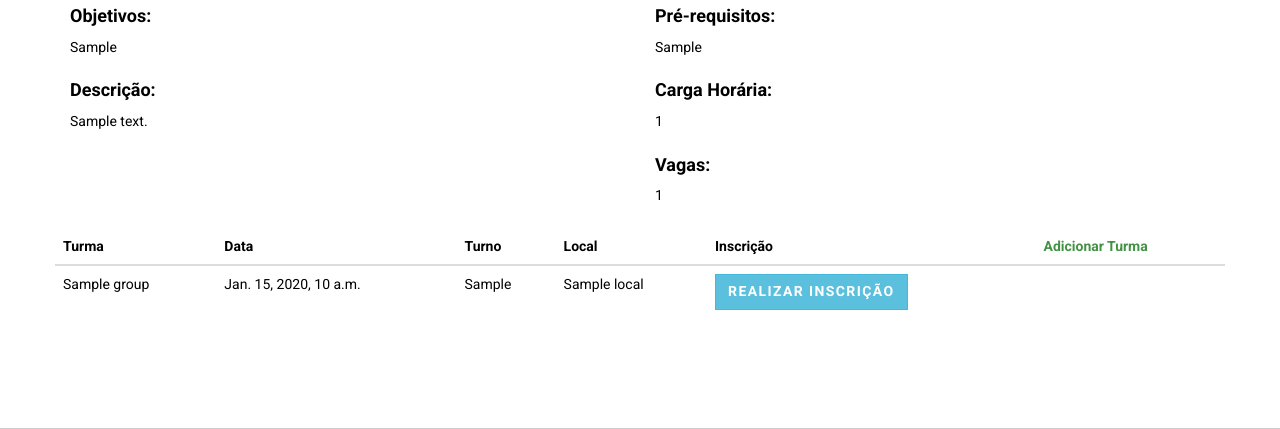
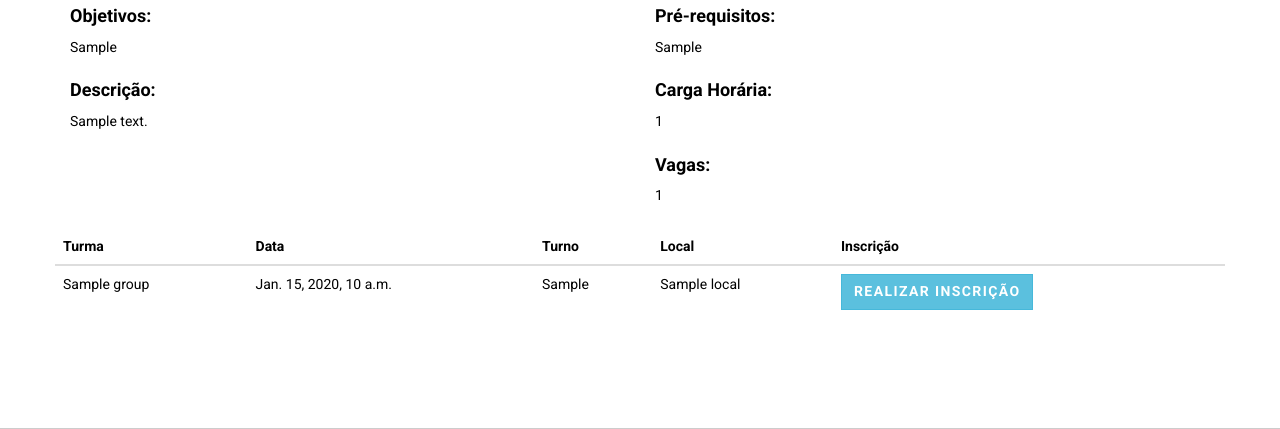
Before and after one commit to ifrs-dev/moepex, a Django app: template events/templates/events/event-detail.html in a window 1280 px wide. Shown: the part 647-1076 px from the top of the page. Run offline with Django 3.2, Linux system fonts and the light colour scheme; a user stored in the database is signed in; tables that the repository leaves empty hold one stand-in row (values such as "Sample post"); the template is opened without the code that fills it: values that come from a table or form of the project are taken from there, most other values are stand-ins (such as "Sample title", 1, 10 or a date in 2020); some libraries are stand-ins or nearby versions.

Commit message:
corrigindo erros/group-create na event-detail

```diff
--- a/events/templates/events/event-detail.html
+++ b/events/templates/events/event-detail.html
@@ -25,9 +25,6 @@
               <th>Turno</th>
               <th>Local</th>
               <th>Inscrição</th>
-              {% if request.user.is_authenticated %}
-              <th><a href="{% url 'group-create' %}" class="btnn">Adicionar Turma</a></th>
-              {% endif %}
             </tr>
           </thead>
           <tbody>
```
